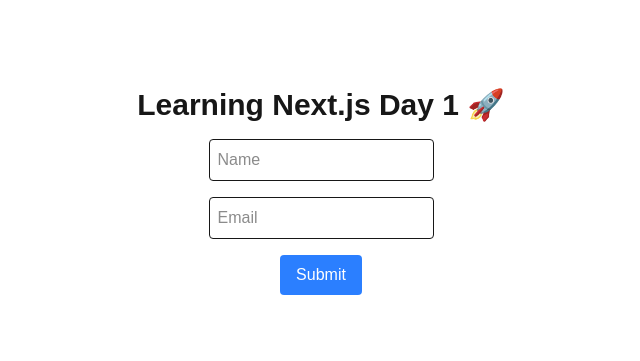
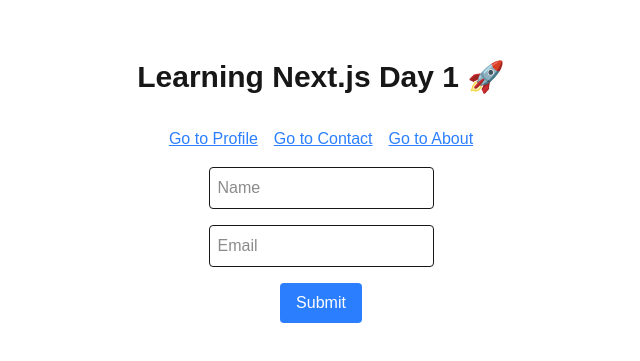
Before and after one commit to anuragpaal/nextjs-learning, a Next.js app: page / in a window 1280 px wide. Shown: the part 209-570 px from the top of the page, without its empty margins (319-959 px from the left). Built offline with nearby package versions, Linux system fonts and the light colour scheme.

Commit message:
Day 2 Routing & Navigation

```diff
--- a/app/page.tsx
+++ b/app/page.tsx
@@ -1,4 +1,6 @@
 "use client";
+
+import Link from "next/link";
 
 import { useState } from "react";
 
@@ -8,6 +10,20 @@
   return (
     <main className="flex flex-col items-center justify-center h-screen gap-4">
       <h1 className="text-3xl font-bold">Learning Next.js Day 1 🚀</h1>
+
+      <div className="flex gap-4 mt-4">
+        <Link href="/profile" className="text-blue-500 underline">
+          Go to Profile
+        </Link>
+
+        <Link href="/contact" className="text-blue-500 underline">
+          Go to Contact
+        </Link>
+
+          <Link href="/about" className="text-blue-500 underline">
+          Go to About
+        </Link>
+      </div>
 
       <input
         type="text"
--- /dev/null
+++ b/app/profile/page.tsx
@@ -0,0 +1,8 @@
+export default function Profile() {
+  return (
+    <div className="p-10">
+      <h1 className="text-3xl font-bold">Profile Page</h1>
+      <p>This is profile screen</p>
+    </div>
+  );
+}
```
